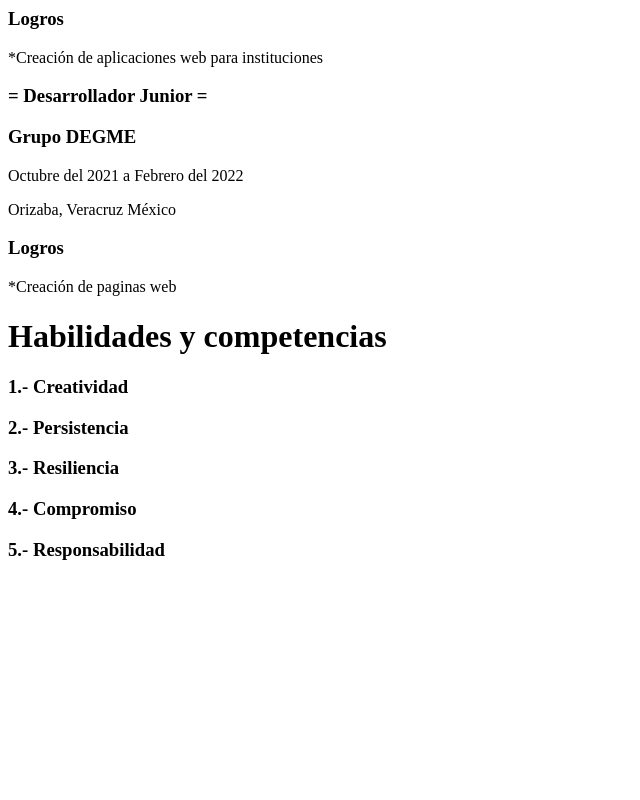
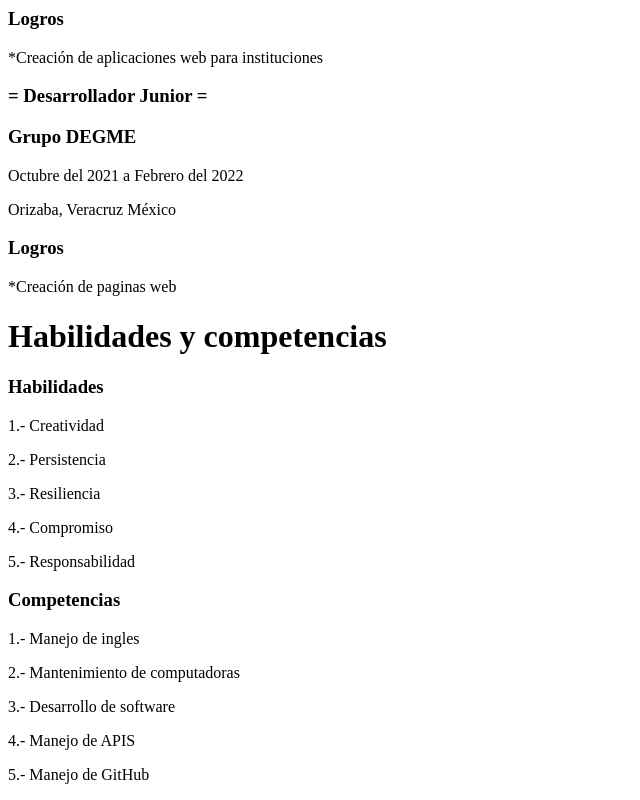
Before and after one commit to ERodrigoGuz/ERodrigoGuz.github.io, a plain HTML site: page index.html in a window 1280 px wide. Shown: the part 825-1625 px from the top of the page, without its empty margins (0-640 px from the left). Before the commit the page ends 1405 px from the top, so only its background shows below. Drawn offline with Linux system fonts and the light colour scheme.

Commit message:
Habilidades y competencias completo

```diff
--- a/index.html
+++ b/index.html
@@ -32,10 +32,17 @@
     <div><p>*Creación de paginas web</p></div>
 
     <h1>Habilidades y competencias</h1>
-    <div><h3>1.- Creatividad</h3></div>
-    <div><h3>2.- Persistencia</h3></div>
-    <div><h3>3.- Resiliencia</h3></div>
-    <div><h3>4.- Compromiso</h3></div>
-    <div><h3>5.- Responsabilidad</h3></div>
+    <div><h3>Habilidades</h3><div>
+    <div><p>1.- Creatividad</p></div>
+    <div><p>2.- Persistencia</p></div>
+    <div><p>3.- Resiliencia</p></div>
+    <div><p>4.- Compromiso</p></div>
+    <div><p>5.- Responsabilidad</p></div>
+    <div><h3>Competencias</h3></div>
+    <div><p>1.- Manejo de ingles</p></div>
+    <div><p>2.- Mantenimiento de computadoras</p></div>
+    <div><p>3.- Desarrollo de software</p><div>
+    <div><p>4.- Manejo de APIS</p></div>
+    <div><p>5.- Manejo de GitHub</p></div>
 </body>
 </html>
```
